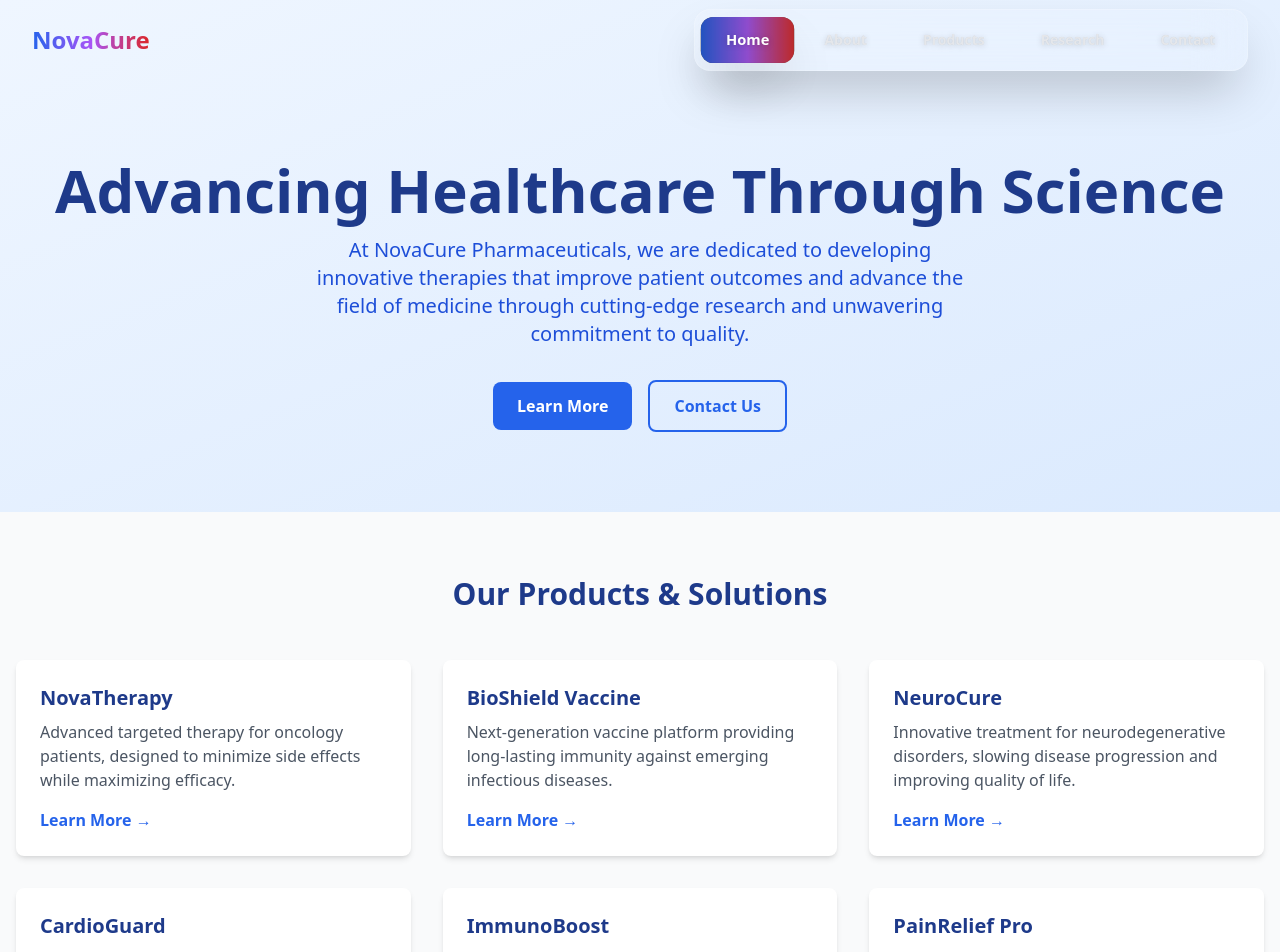
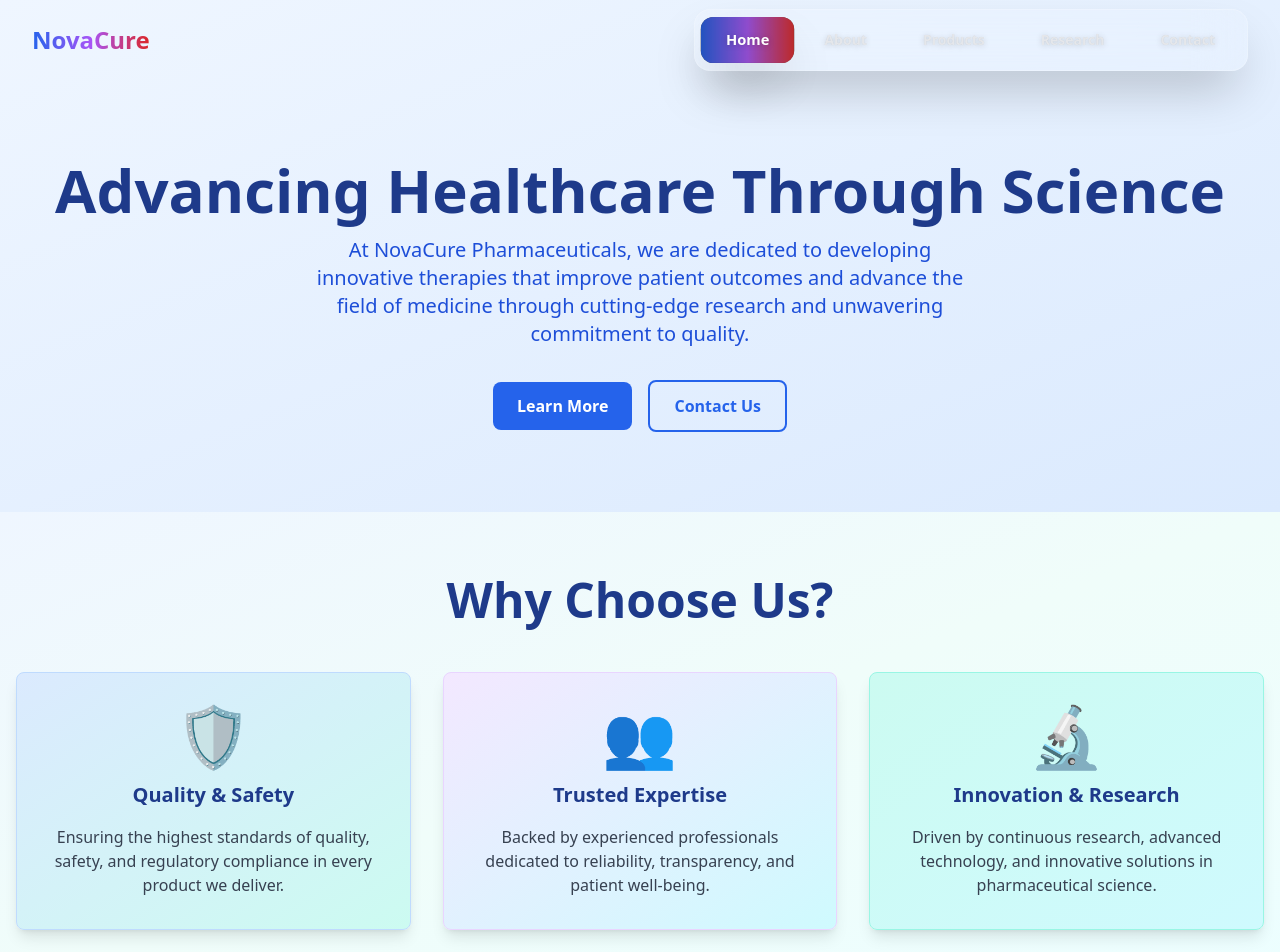
Before and after one commit to ephi1001/pharma-web, a React (Vite) app in the folder client/: page / in a window 1280 px wide. Shown: the top 952 px of the page. Built offline with nearby package versions, Linux system fonts and the light colour scheme.

Commit message:
error fix

```diff
--- a/client/src/App.jsx
+++ b/client/src/App.jsx
@@ -2,7 +2,6 @@ import React from 'react';
 import Header from './components/Header';
 import Footer from './components/Footer';
 import Contact from './components/Contact';
-import { useLanguage } from './contexts/LanguageContext';
 
 export default function App() {
   return (
@@ -29,6 +28,29 @@ export default function App() {
         </div>
       </header>
 
+      {/* Why Choose Us */}
+      <section id="why-choose-us" className="py-16 bg-gradient-to-br from-blue-50 via-teal-50 to-cyan-50">
+        <div className="container mx-auto px-4 text-center">
+          <h2 className="text-3xl md:text-5xl font-bold text-blue-900 mb-12">Why Choose Us?</h2>
+          <div className="grid md:grid-cols-3 gap-8">
+            <div className="bg-gradient-to-br from-blue-100 to-teal-100 p-8 rounded-lg shadow-lg hover:shadow-xl transition-shadow duration-300 border border-blue-200">
+              <div className="text-6xl mb-4">🛡️</div>
+              <h3 className="text-xl font-semibold text-blue-900 mb-4">Quality & Safety</h3>
+              <p className="text-gray-700">Ensuring the highest standards of quality, safety, and regulatory compliance in every product we deliver.</p>
+            </div>
+            <div className="bg-gradient-to-br from-purple-100 to-cyan-100 p-8 rounded-lg shadow-lg hover:shadow-xl transition-shadow duration-300 border border-purple-200">
+              <div className="text-6xl mb-4">👥</div>
+              <h3 className="text-xl font-semibold text-blue-900 mb-4">Trusted Expertise</h3>
+              <p className="text-gray-700">Backed by experienced professionals dedicated to reliability, transparency, and patient well-being.</p>
+            </div>
+            <div className="bg-gradient-to-br from-teal-100 to-cyan-100 p-8 rounded-lg shadow-lg hover:shadow-xl transition-shadow duration-300 border border-teal-200">
+              <div className="text-6xl mb-4">🔬</div>
+              <h3 className="text-xl font-semibold text-blue-900 mb-4">Innovation & Research</h3>
+              <p className="text-gray-700">Driven by continuous research, advanced technology, and innovative solutions in pharmaceutical science.</p>
+            </div>
+          </div>
+        </div>
+      </section>
 
       {/* Products / Solutions */}
       <section id="products" className="py-16 bg-gray-50">
--- a/client/src/contexts/LanguageContext.jsx
+++ b/client/src/contexts/LanguageContext.jsx
@@ -1,6 +1,16 @@
 import React, { createContext, useContext, useState } from 'react';
 
 const LanguageContext = createContext();
+
+export const LanguageProvider = ({ children }) => {
+  const [language, setLanguage] = useState('en');
+
+  return (
+    <LanguageContext.Provider value={{ language, setLanguage }}>
+      {children}
+    </LanguageContext.Provider>
+  );
+};
 
 export const useLanguage = () => {
   const context = useContext(LanguageContext);
@@ -9,17 +19,3 @@ export const useLanguage = () => {
   }
   return context;
 };
-
-export const LanguageProvider = ({ children }) => {
-  const [language, setLanguage] = useState('en'); // Default to English
-
-  const toggleLanguage = () => {
-    setLanguage(prev => prev === 'en' ? 'am' : 'en');
-  };
-
-  return (
-    <LanguageContext.Provider value={{ language, setLanguage, toggleLanguage }}>
-      {children}
-    </LanguageContext.Provider>
-  );
-};
--- a/client/src/main.jsx
+++ b/client/src/main.jsx
@@ -2,8 +2,8 @@ import { StrictMode } from 'react'
 import { createRoot } from 'react-dom/client'
 import './index.css'
 import App from './App.jsx'
+import { Toaster } from 'react-hot-toast'
 import { LanguageProvider } from './contexts/LanguageContext'
-import { Toaster } from 'react-hot-toast'
 
 createRoot(document.getElementById('root')).render(
   <StrictMode>
```
